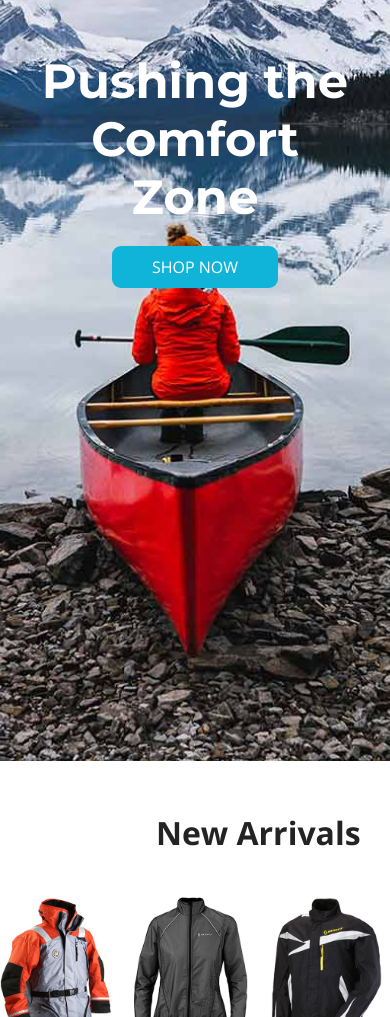
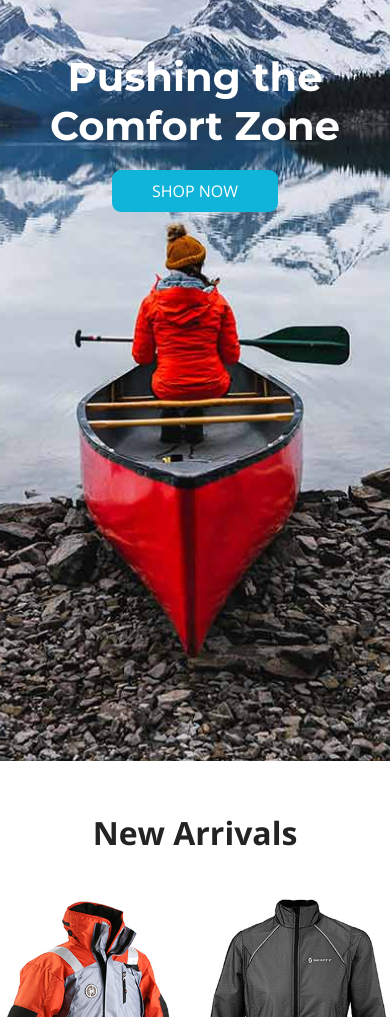
Before and after one commit to Noroff-FEU-Assignments/cross-course-project-alexanderdyb, a plain HTML site: page index.html in a window 390 px wide. Shown: the part 83-1100 px from the top of the page. Drawn offline with nearby package versions, Linux system fonts and the light colour scheme.

Commit message:
Update style.css

```diff
--- a/css/style.css
+++ b/css/style.css
@@ -166,10 +166,6 @@ label #cancel {
     padding-bottom: 20px;
 }
 
-.mountain-hiking-img {
-
-}
-
 
 .cta-end {
     display: flex;
@@ -275,3 +271,30 @@ footer {
     }
 
 }
+
+@media(max-width: 400px) {
+    .arrivals {
+        grid-template-columns: 1fr 1fr 1fr;
+    }
+    #welcome-text {
+        font-size: 2.2rem;
+    }
+}
+
+@media (max-width: 600px) {
+    .arrivals {
+        grid-template-columns: 1fr;
+    }
+    #welcome-text {
+        font-size: 2.2rem;
+    }
+}
+
+@media (max-width: 800px) {
+    .arrivals {
+        grid-template-columns: 1fr 1fr;
+    }
+    #welcome-text {
+        font-size: 2.5rem;
+    }
+}
```
